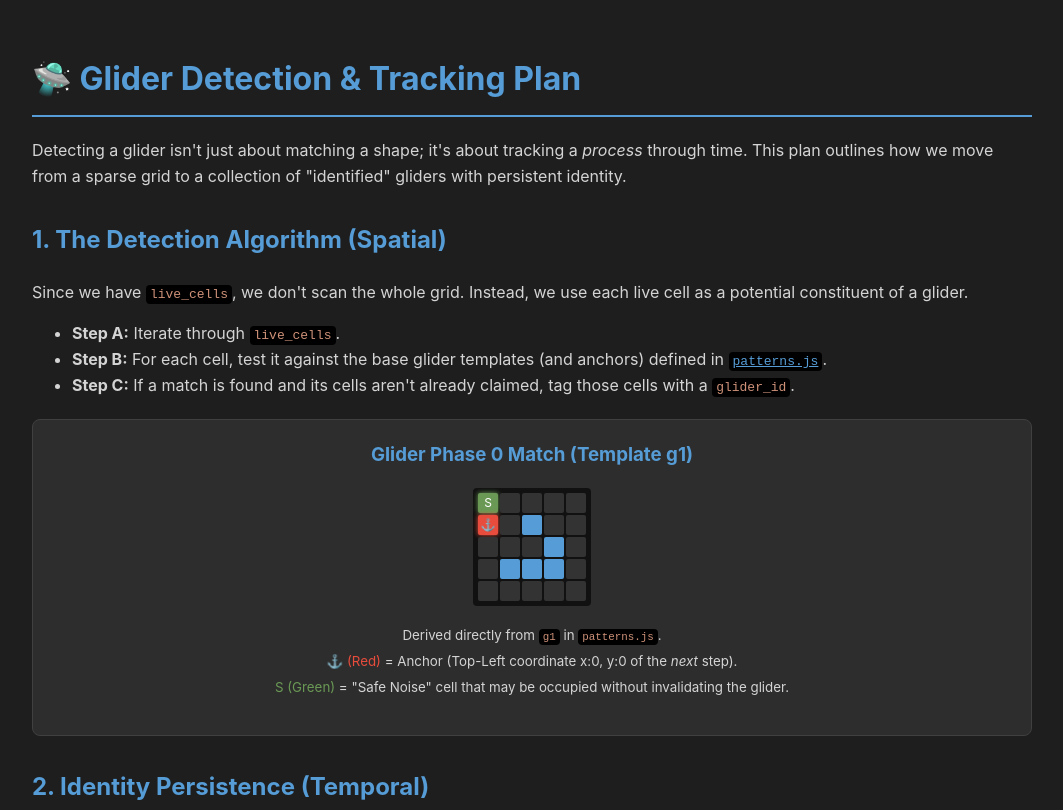
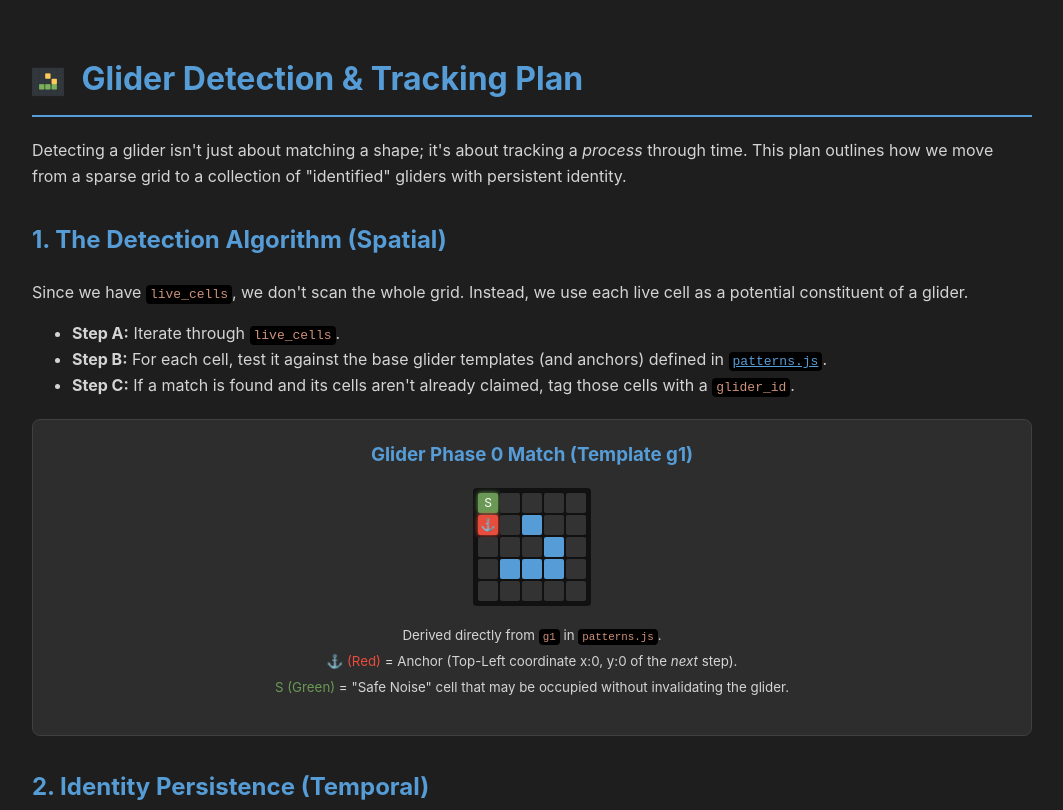
Before and after one commit to duppypro/does-it-glider, a plain HTML site: page docs/GLIDER_DETECTION_PLAN.html in a window 1280 px wide. Shown: the top 810 px of the page, without its empty margins (108-1171 px from the left). Drawn offline with nearby package versions, Linux system fonts and the light colour scheme.

Commit message:
docs: duplicate and rename glider favicon asset in docs space
Co-Authored-By: Warp (as Morty) <oz-agent@warp.dev>

```diff
--- a/docs/GLIDER_DETECTION_PLAN.html
+++ b/docs/GLIDER_DETECTION_PLAN.html
@@ -82,11 +82,16 @@
             background: #111;
             color: var(--accent-blue);
         }
+        .title-favicon {
+            height: 1em;
+            vertical-align: middle;
+            margin-right: 10px;
+        }
     </style>
     <script src="https://d3js.org/d3.v7.min.js"></script>
 </head>
 <body>
-    <h1>🛸 Glider Detection & Tracking Plan</h1>
+    <h1><img src="wordle-glider-dark-mode.ico" class="title-favicon" alt="glider in wordle seed colors"> Glider Detection & Tracking Plan</h1>
     <p>Detecting a glider isn't just about matching a shape; it's about tracking a <em>process</em> through time. This plan outlines how we move from a sparse grid to a collection of "identified" gliders with persistent identity.</p>
 
     <h2>1. The Detection Algorithm (Spatial)</h2>
```
Also changed, not shown: docs/wordle-glider-dark-mode.ico (added).
